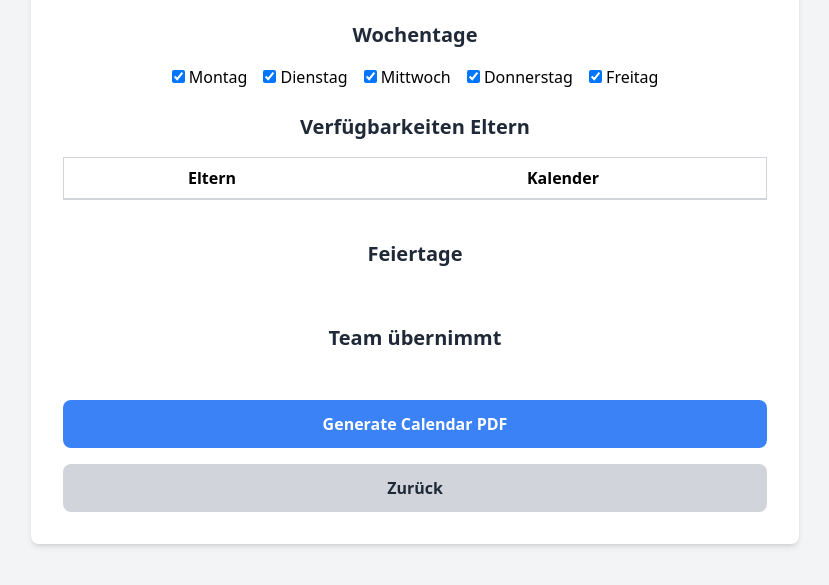
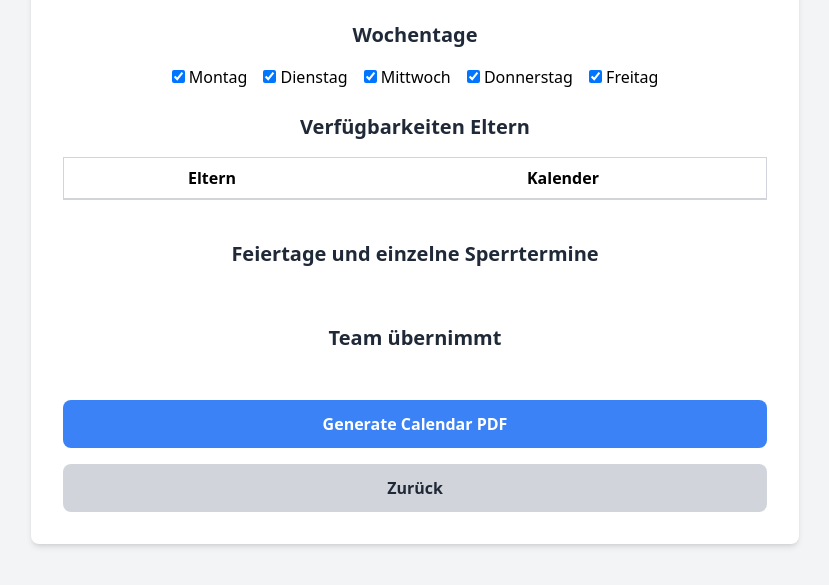
Before and after one commit to moriHe/scheduler, an Electron app: page plan.html in a window 1280 px wide. Shown: the part 161-746 px from the top of the page, without its empty margins (225-1054 px from the left). Drawn offline with Linux system fonts and the light colour scheme; no server answers.

Commit message:
change string

```diff
--- a/plan.html
+++ b/plan.html
@@ -123,7 +123,7 @@
         </table>
 
         <!-- Holidays Section -->
-        <h2 class="text-xl font-bold text-gray-800 mb-4 mt-10">Feiertage</h2>
+        <h2 class="text-xl font-bold text-gray-800 mb-4 mt-10">Feiertage und einzelne Sperrtermine</h2>
         <div class="mb-4">
             <div id="holidays-calendar" class="calendar"></div>
         </div>
```
